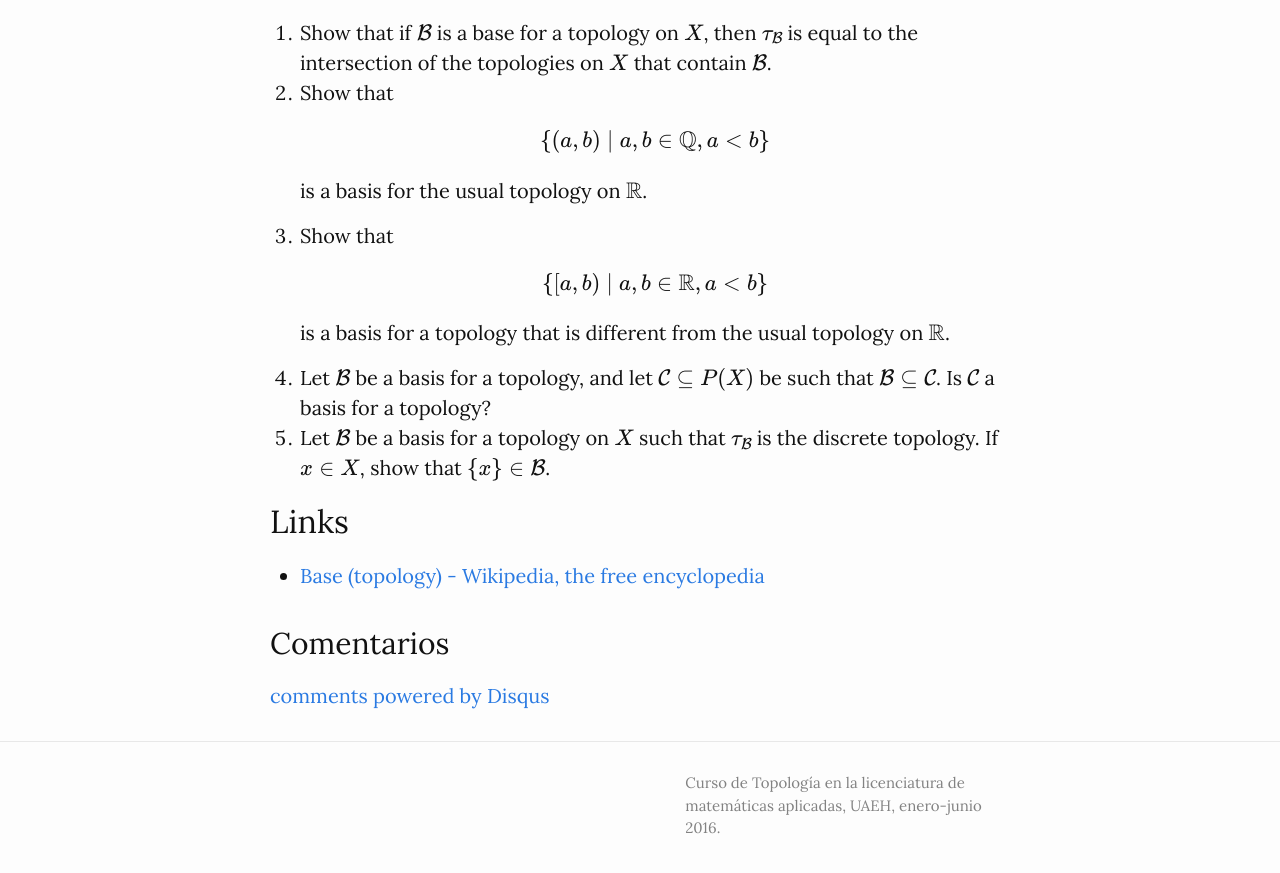
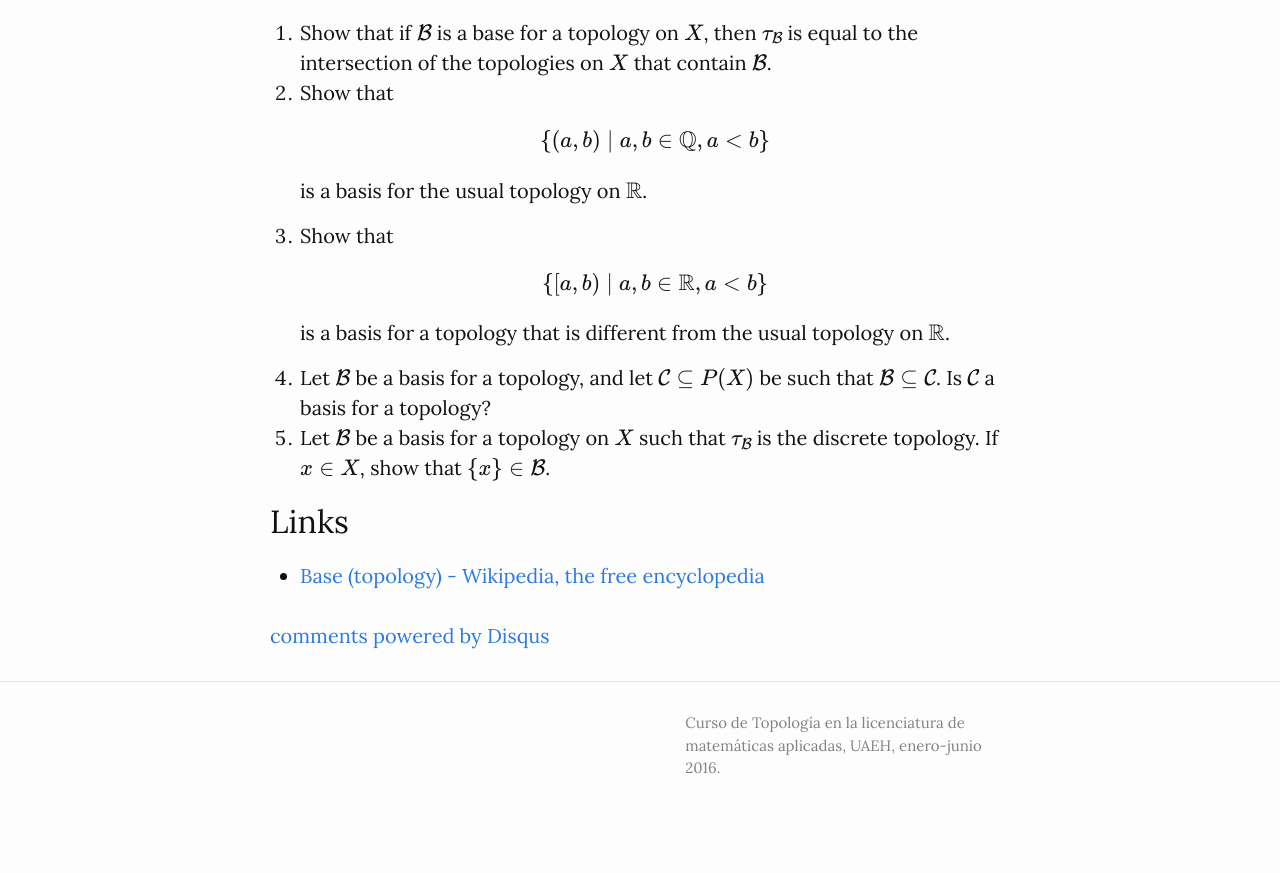
Before and after one commit to rvf0068/topologia, a Jekyll site: the page built from _posts/2016-01-26-bases.md, in a window 1280 px wide and 900 px high, scrolled down 1783 px. Shown: the top 873 px of the window. Built offline with Jekyll 4.4.1, drawn with Linux system fonts in a browser that asks for light colours; formulas are drawn with MathJax 3; comment, search, counter and statistics services are not loaded; after the commit the page ends 2623 px from its top, so only the background shows below that.

Commit message:
Customize disqus comments

```diff
--- a/_layouts/post.html
+++ b/_layouts/post.html
@@ -14,7 +14,6 @@ layout: default
 
   {% if site.disqus_short_name and page.comments == true %}
   <section>
-    <h1>Comentarios</h1>
     {% include disqus.html %}
   </section>
 {% endif %}
```
